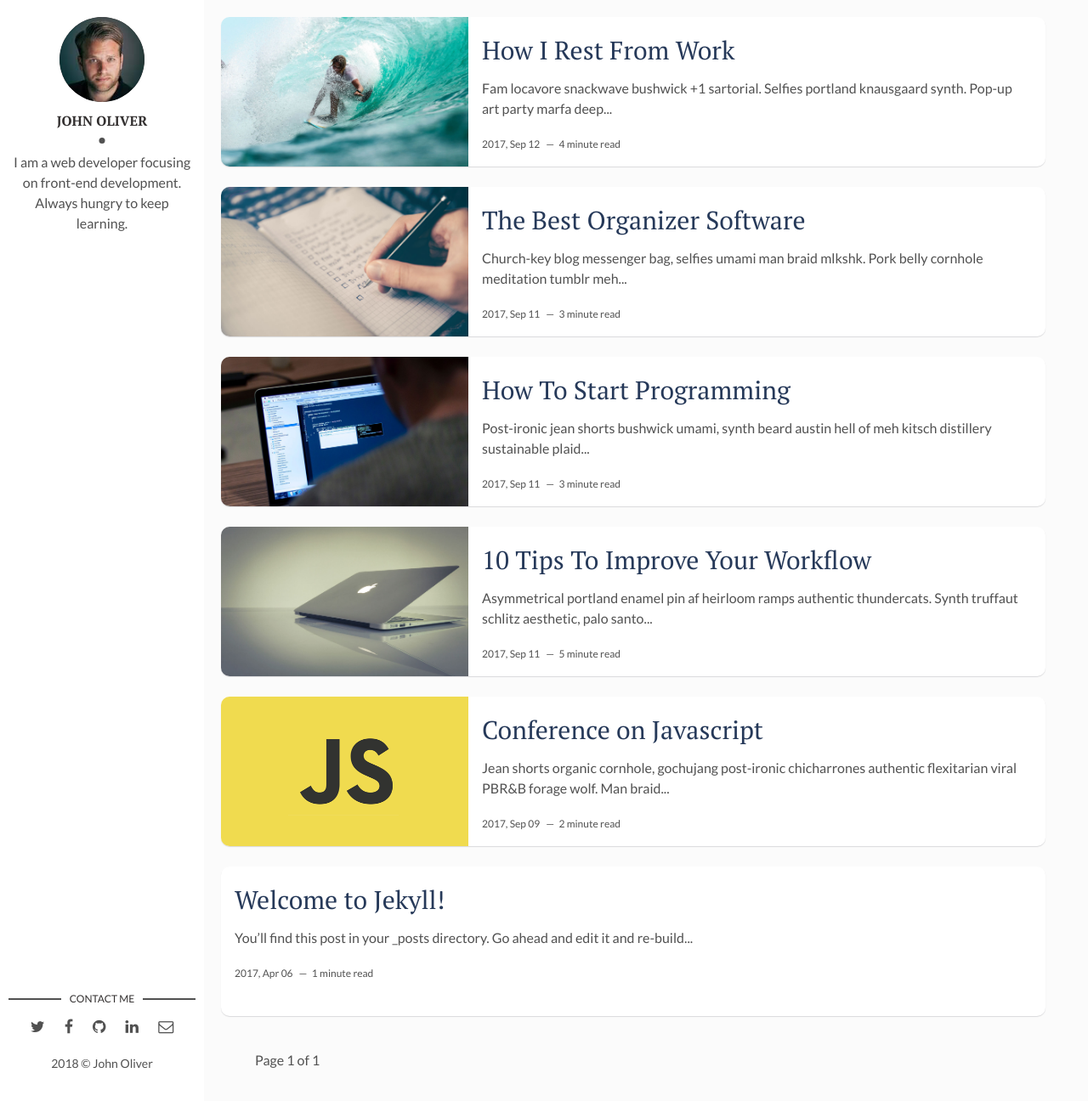
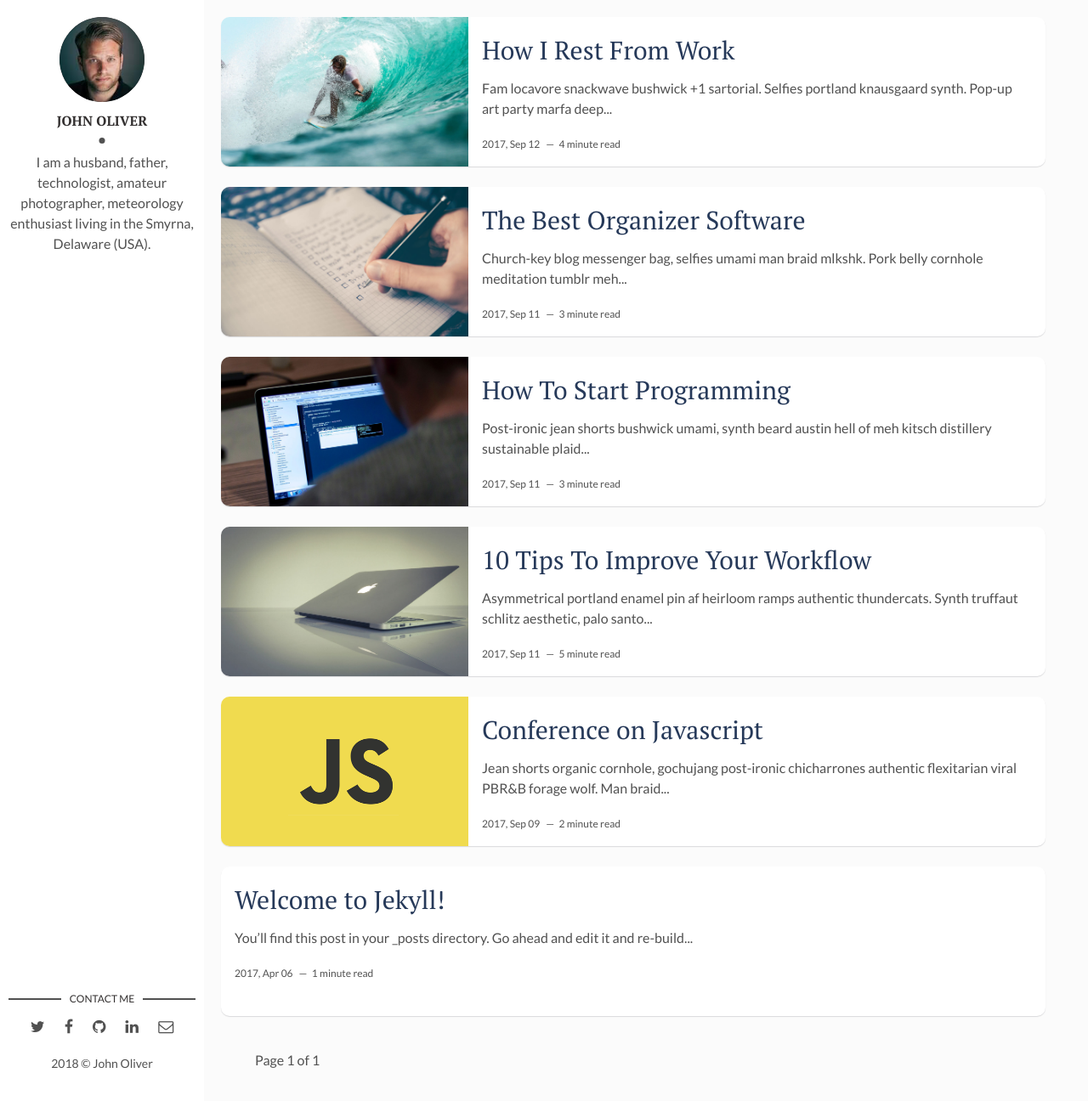
Before and after one commit to joliver3/joliver3.github.io, a Jekyll site: the page built from index.html, in a window 1280 px wide and 1296 px high. Shown: the whole window at 85% size. Built offline with Jekyll 4.4.1, drawn with Linux system fonts in a browser that asks for light colours; the list of posts is cut into pages by our own code.

Commit message:
Update _config.yml

```diff
--- a/_config.yml
+++ b/_config.yml
@@ -11,7 +11,7 @@ site-twitter: #if your site has a twitter account, enter it here
 # Author Settings
 author: John Oliver # add your name
 author-img: david-freeman.jpg # add your photo
-about-author: I am a web developer focusing on front-end development. Always hungry to keep learning. # add description
+about-author: I am a husband, father, technologist, amateur photographer, meteorology enthusiast living in the Smyrna, Delaware (USA). # add description
 social-twitter: # add your Twitter handle
 social-facebook: # add your Facebook handle
 social-github: artemsheludko # add your Github handle
```
